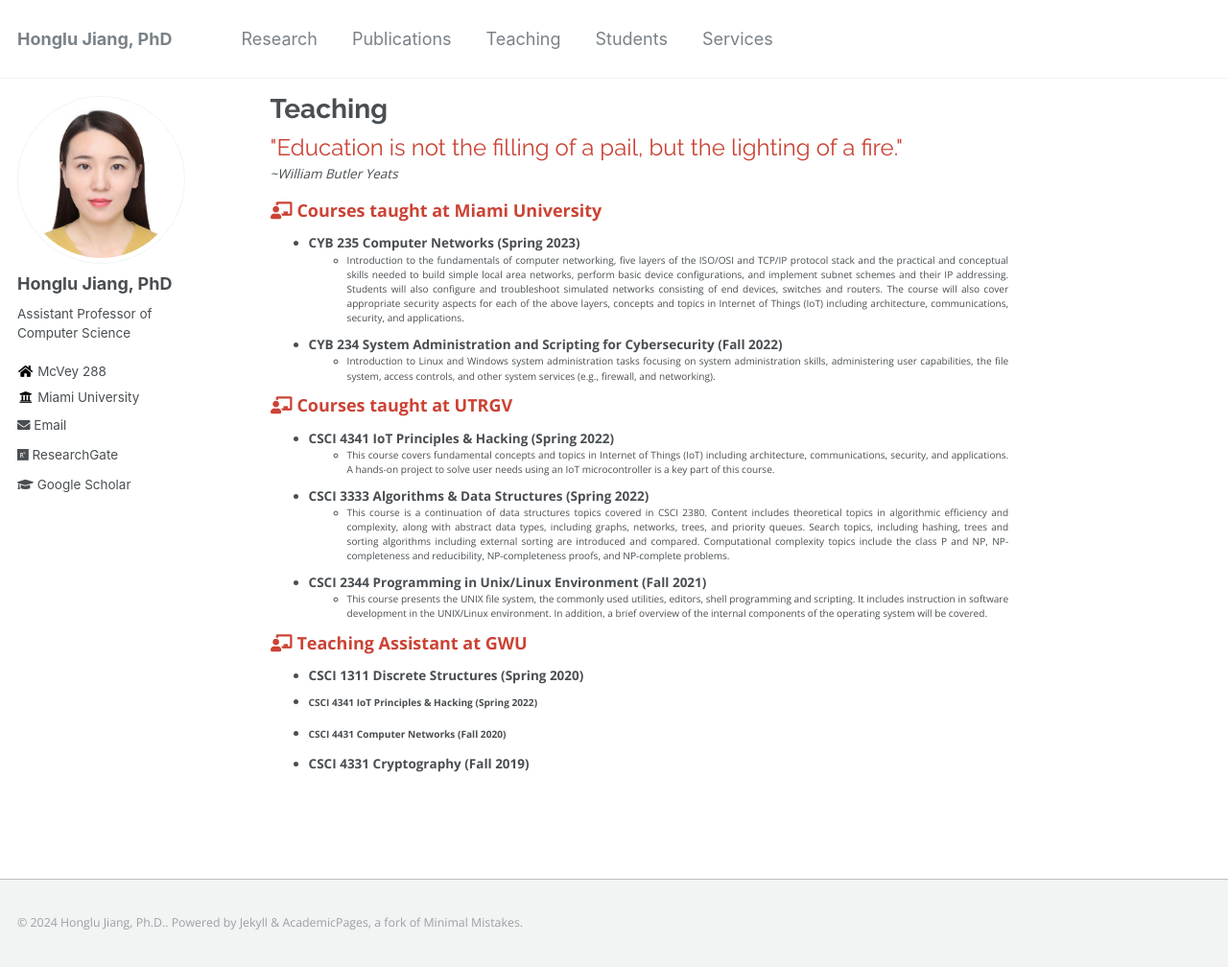
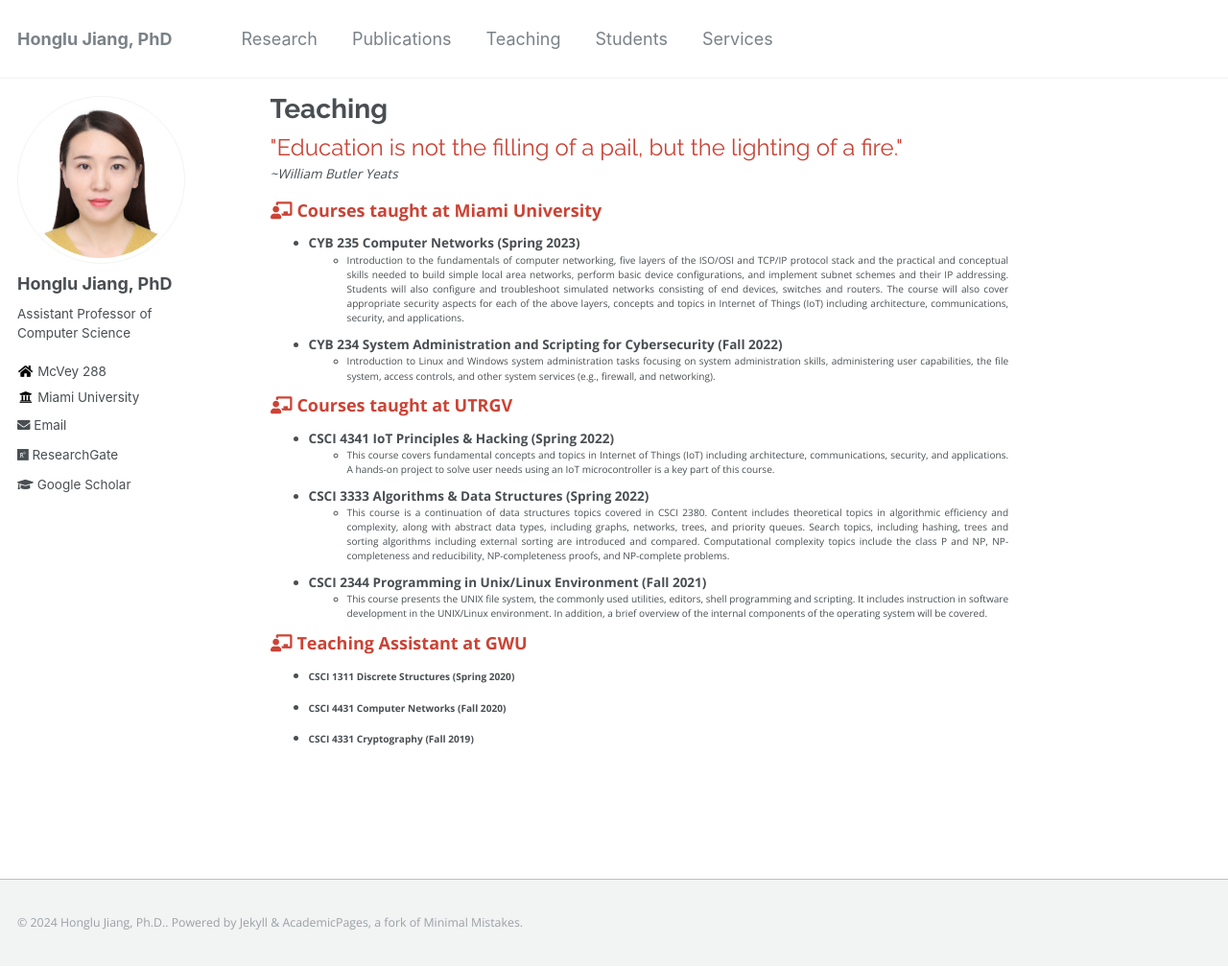
Before and after one commit to hljiang0720/hljiang.github.io, a Jekyll site: the page built from _pages/teaching.md, in a window 1280 px wide and 1008 px high. Shown: the whole window at 96% size. Built offline with Jekyll 4.4.1, drawn with Linux system fonts in a browser that asks for light colours.

Commit message:
Update teaching.md

```diff
--- a/_pages/teaching.md
+++ b/_pages/teaching.md
@@ -31,7 +31,6 @@ author_profile: true
 ### <i class="fa fa-fw fa-chalkboard-teacher" aria-hidden="true" style="color:#cb4335"></i><font color="#cb4335"> Teaching Assistant at GWU</font>
 
 * **CSCI 1311 Discrete Structures (Spring 2020)**
-* **CSCI 4341 IoT Principles & Hacking (Spring 2022)**
 
 * **CSCI 4431 Computer Networks (Fall 2020)**
 
```
